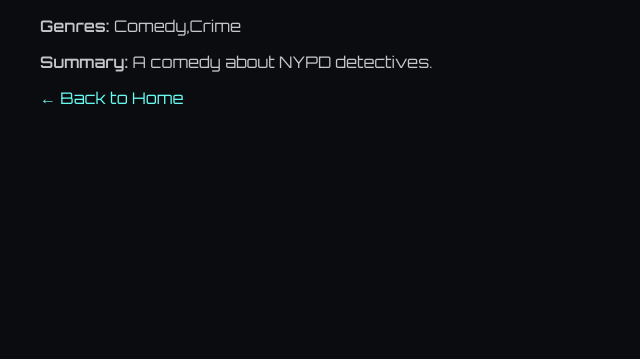
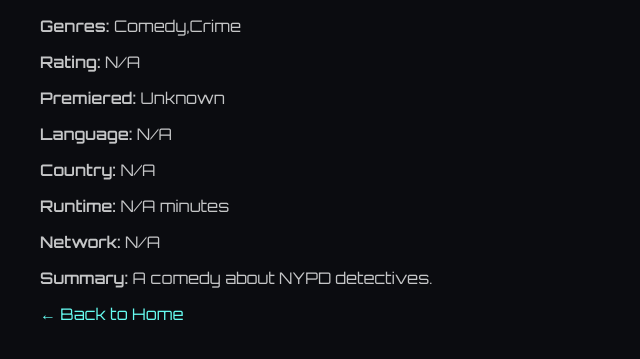
Before and after one commit to Breanna-3/API_PROJECT, a Flask app: page /show/1 in a window 1280 px wide. Shown: the part 219-578 px from the top of the page, without its empty margins (0-640 px from the left). Run offline with Flask 3, Linux system fonts and the light colour scheme; data comes from the database, SQL or seed files in the repository.

Commit message:
Update show.html

```diff
--- a/templates/show.html
+++ b/templates/show.html
@@ -3,6 +3,12 @@
   <h1>{{ show.name }}</h1>
   <img src="{{ show.image or '' }}" alt="{{ show.name }}" style="max-width: 400px;">
   <p><strong>Genres:</strong> {{ show.genres }}</p>
+  <p><strong>Rating:</strong> {{ show.rating or 'N/A' }}</p>
+  <p><strong>Premiered:</strong> {{ show.premiered or 'Unknown' }}</p>
+  <p><strong>Language:</strong> {{ show.language or 'N/A' }}</p>
+  <p><strong>Country:</strong> {{ show.country or 'N/A' }}</p>
+  <p><strong>Runtime:</strong> {{ show.runtime or 'N/A' }} minutes</p>
+  <p><strong>Network:</strong> {{ show.network or 'N/A' }}</p>
   <p><strong>Summary:</strong> {{ show.summary | safe }}</p>
   <a href="/">← Back to Home</a>
 {% endblock %}
```
